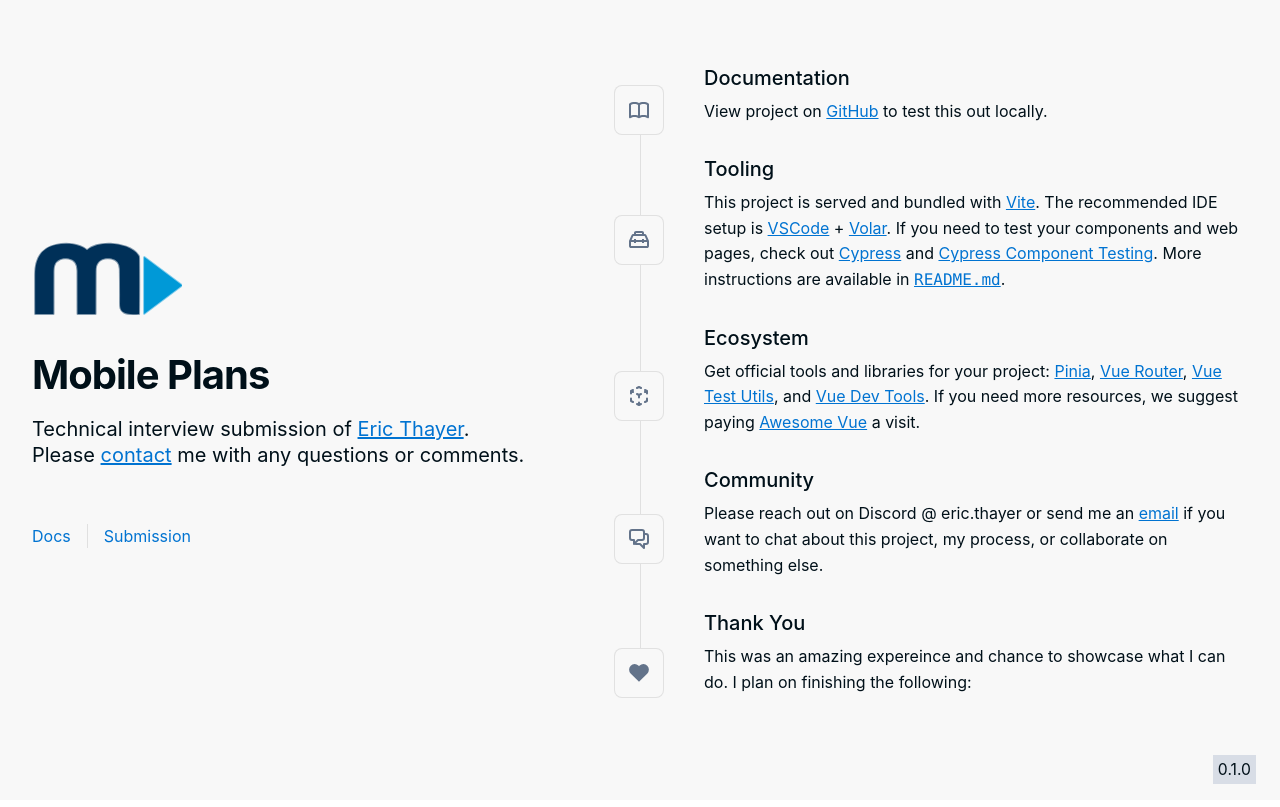
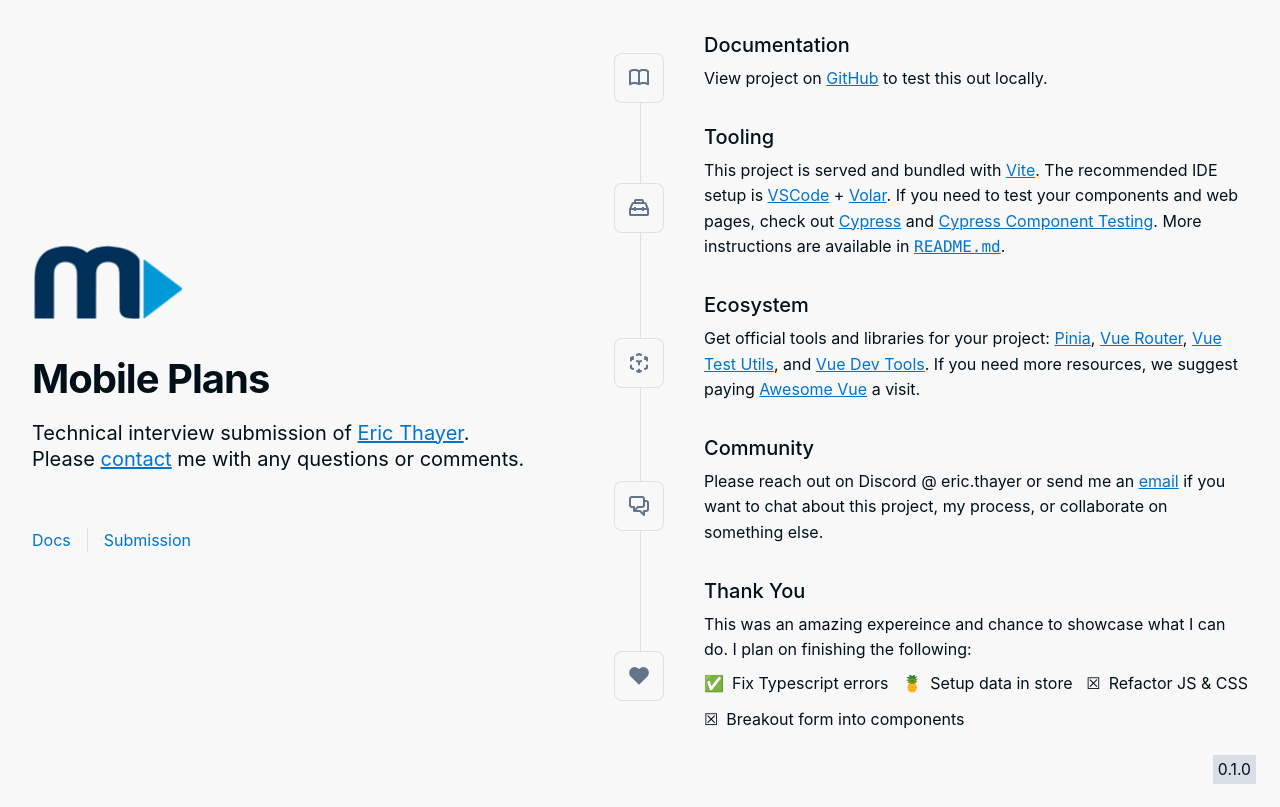
Before and after one commit to ericthayer/mobile-plans, a Vue app: page / in a window 1280 px wide. Built offline with nearby package versions, Linux system fonts and the light colour scheme; a web font is replaced by a local one.

Commit message:
Fix: new selected manufacturer clears out old device data

```diff
--- a/src/components/forms/MobilePlanForm.vue
+++ b/src/components/forms/MobilePlanForm.vue
@@ -96,7 +96,6 @@
                         v-for="manufacturer in getDeviceManufacturers"
                         :key="manufacturer.name"
                         :value="manufacturer.name"
-                        :selected="this.deviceManufacturerSelected"
                       >
                         {{ manufacturer.name }}
                       </option>
@@ -119,7 +118,6 @@
                         v-for="device in getDeviceModelsByManufacturer"
                         :key="device.name"
                         :value="device.name"
-                        :selected="this.deviceModelSelected"
                       >
                         {{ device.name }}
                       </option>
@@ -127,7 +125,7 @@
                   </div>
                 </div>
                 <!-- Device Color -->
-                <div class="device-colors">
+                <div v-if="this.deviceModelSelected" class="device-colors">
                   <div class="legend">Color</div>
                   <div v-for="color in getDeviceColors" :key="color.name" class="input-radio">
                     <label class="mr-2 mb-0" :for="`device-color` + color.name">{{
@@ -242,7 +240,6 @@
                       v-for="carrier in getDeviceCarriers"
                       :key="carrier.name"
                       :value="carrier.name"
-                      :selected="this.deviceCarrierSelected"
                     >
                       {{ carrier.name }}
                     </option>
@@ -652,16 +649,25 @@
       const updatedDevices = manufacturers.filter(
         (device: { name: string }) => device.name == manufacturerName
       )
+
       this.deviceModels = updatedDevices
       this.mobilePlan.device.name = updatedDevices[0]?.name
-      console.log('updatedManufacturer', updatedDevices)
+      this.deviceModelSelected = ''
+      this.mobilePlan.device.model = ''
     },
     setDeviceModel(model: string) {
       const modelName = model
+      const deviceModels = this.deviceModels
       const updatedDeviceModels = this.deviceModels[0]?.models.filter(
         (device: { name: string }) => device.name == modelName
       )
-      this.mobilePlan.device.model = updatedDeviceModels[0]?.name
+      if (modelName !== updatedDeviceModels[0]?.name) {
+        this.deviceModelSelected = ''
+        this.mobilePlan.device.model = ''
+      } else {
+        this.mobilePlan.device.model = updatedDeviceModels[0]?.name
+        // this.deviceModels = updatedDevices
+      }
     },
     selectedDeviceColor(color: string) {
       this.mobilePlan.device.color.hexcode = color
--- a/src/components/text/IntroductionItems.vue
+++ b/src/components/text/IntroductionItems.vue
@@ -64,13 +64,19 @@
 
     This was an amazing expereince and chance to showcase what I can do. I plan on finishing the
     following:
-    <ul class="list">
+    <!-- <ul class="list">
       <li v-for="item in toDoListStore" :key="item.description" class="ml-0">
         <span v-if="item.completed" class="icon pr-2">✅</span>
         <span v-else-if="item.completed && item.description" class="icon pr-2">🍍</span>
         <span v-else>☒</span>
         {{ item.description }}
       </li>
+    </ul> -->
+    <ul class="list">
+      <li class="ml-0"><span class="icon pr-2">✅</span>Fix Typescript errors</li>
+      <li class="ml-0"><span class="icon pr-2">🍍</span>Setup data in store</li>
+      <li class="ml-0"><span class="icon pr-2">☒</span>Refactor JS &amp; CSS</li>
+      <li class="ml-0"><span class="icon pr-2">☒</span>Breakout form into components</li>
     </ul>
   </IntroductionItem>
 </template>
@@ -92,7 +98,7 @@
   setup() {
     const toDoListStore = useToDoListStore()
     return {
-      toDoListStore: computed(() => toDoListStore.getList),
+      toDoListStore: computed(() => toDoListStore.getList)
     }
   },
   components: {
```
